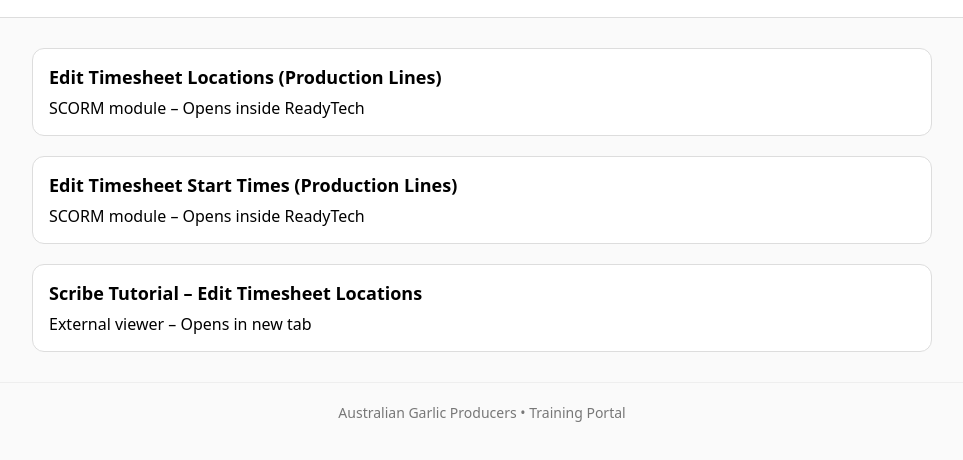
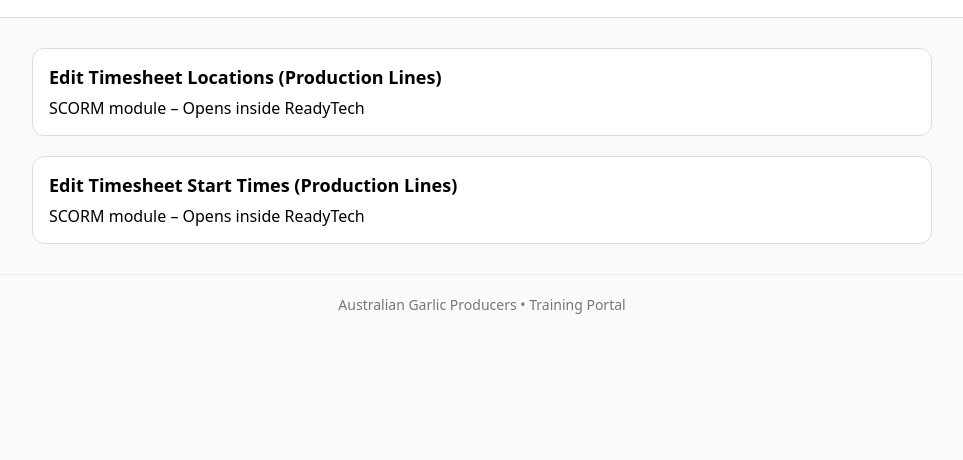
Before and after one commit to orussoagp/readytec-faq, a plain HTML site: page index.html in a window 1280 px wide. Shown: the part 84-544 px from the top of the page, without its empty margins (158-1121 px from the left). Drawn offline with Linux system fonts and the light colour scheme.

Commit message:
Update index.html

```diff
--- a/index.html
+++ b/index.html
@@ -34,10 +34,7 @@
       <p>SCORM module – Opens inside ReadyTech</p>
     </a>
 
-    <a class="card" href="https://scribehow.com/viewer/Edit_Timesheet_locations_Production_Lines__yCkJxv_7R6yfU0Odu6D7Pw?as=scrollable" target="_blank" rel="noopener">
-      <h3>Scribe Tutorial – Edit Timesheet Locations</h3>
-      <p>External viewer – Opens in new tab</p>
-    </a>
+
   </main>
 
   <footer>Australian Garlic Producers • Training Portal</footer>
```
